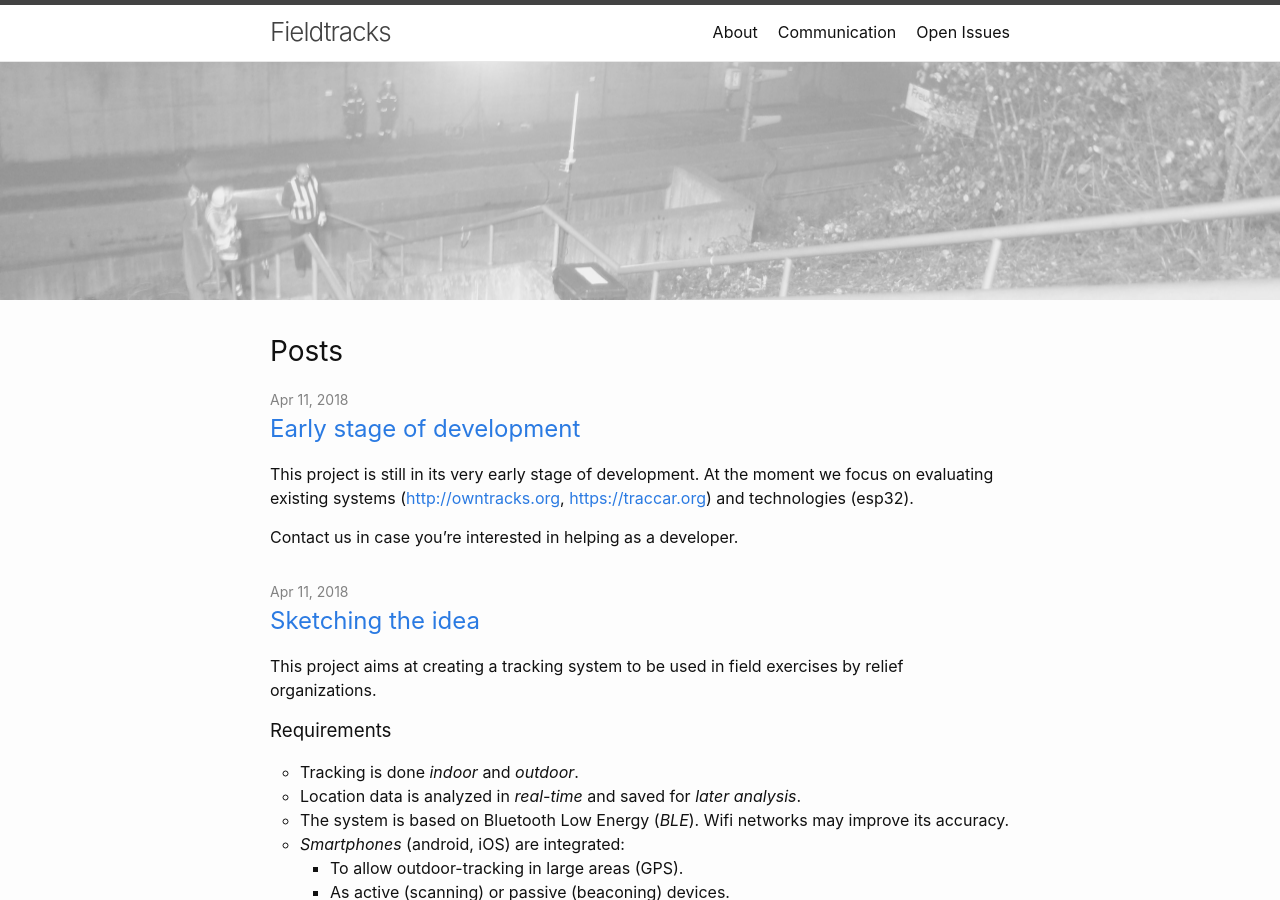
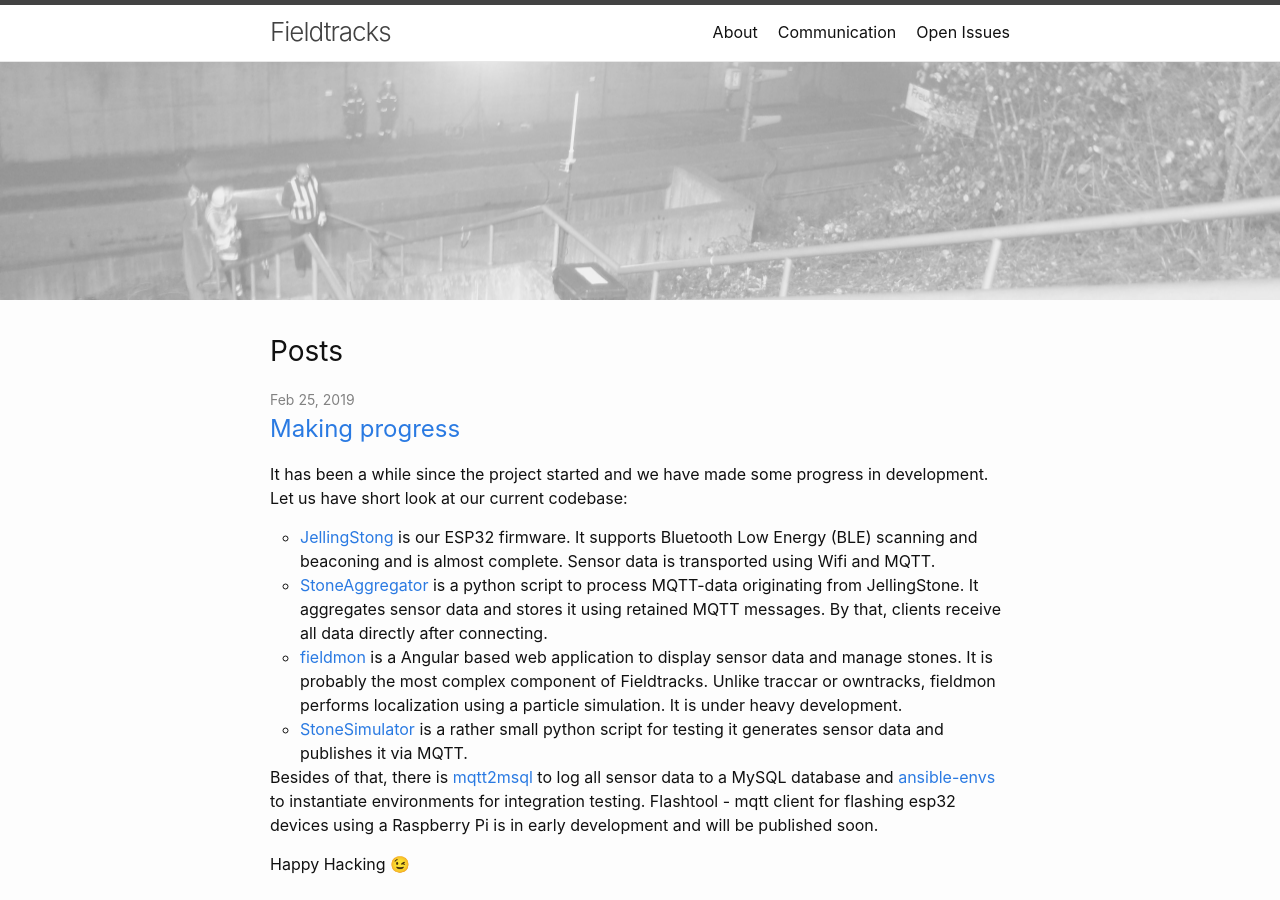
Before and after one commit to FieldTracks/website, a Jekyll site: the page built from index.md, in a window 1280 px wide and 900 px high. Built offline with Jekyll 4.4.1, drawn with Linux system fonts in a browser that asks for light colours.

Commit message:
Status post

```diff
--- /dev/null
+++ b/_posts/2019-01-11-making-progress.md
@@ -0,0 +1,17 @@
+---
+layout: post
+title:  "Making progress"
+date:   2019-02-25 20:14:18 +0200
+categories: status
+---
+It has been a while since the project started and we have made some progress in development. Let us have short look at our current codebase:
+
+- [JellingStong](https://github.com/FieldTracks/JellingStone) is our ESP32 firmware. It supports Bluetooth Low Energy (BLE) scanning and beaconing and is almost complete.
+Sensor data is transported using Wifi and MQTT.
+- [StoneAggregator](https://github.com/FieldTracks/StoneAggregator) is a python script to process MQTT-data originating from JellingStone. It aggregates sensor data and stores it using retained MQTT messages. By that, clients receive all data directly after connecting.
+- [fieldmon](https://github.com/FieldTracks/fieldmon) is a Angular based web application to display sensor data and manage stones. It is probably the most complex component of Fieldtracks. Unlike traccar or owntracks, fieldmon performs localization using a particle simulation. It is under heavy development.
+- [StoneSimulator](https://github.com/FieldTracks/StoneSimulator) is a rather small python script for testing it generates sensor data and publishes it via MQTT.
+
+Besides of that, there is [mqtt2msql](https://github.com/FieldTracks/mqtt2sql) to log all sensor data to a MySQL database and [ansible-envs](https://github.com/FieldTracks/ansible-envs) to instantiate environments for integration testing. Flashtool - mqtt client for flashing esp32 devices using a Raspberry Pi is in early development and will be published soon.
+
+Happy Hacking 😉
--- a/open_issues.md
+++ b/open_issues.md
@@ -42,7 +42,7 @@ more sophisticated models (machine learning, static) allow better positioning .
 Have a look at SOME for instance:
 
 *SOMBE: Self-Organizing Map for Unstructured and Non-Coordinated iBeacon
-Constellations. Duc V. Le ; Wouter van Kleunen; Thuong C. Nguyen; Nirvana Meratnia
+Constellations. Duc V. Le; Wouter van Kleunen; Thuong C. Nguyen; Nirvana Meratnia
 and Paul Havinga*
 
 Which models can help you deriving relative beacon positions?
@@ -60,3 +60,11 @@ Smartphones provide different sensors (i.e. gait counter, barometer). In additio
 be used for positioning. Using this information is challenging and may require active scanning
 (i.e. Wi-Fi using esp8266 modules in addition).
 What are promising sources of information? How to integrate these sources?
+
+### 8. User interface assisting tactical deployments?
+
+Sophisticated tactical deployments and real-time monitoring requires a helpful user-interface.
+As of today, fieldmon's graph component is a simple d3.js based particle simulation using signal strength as a force between nodes.
+How to provide a good user experience and interface assisting tactical deployments and real-time analysis?
+What can we learn from Freifunk's geomap and topology graph (e.g. [https://map.kbu.freifunk.net](https://map.kbu.freifunk.net))?
+Is drag'n'drop positioning using OpenStreetmap tiles feasible?
```
Also changed, not shown: comm.md (+0 -1 lines), _posts/2018-04-13-project-status.md (line endings or trailing spaces).
